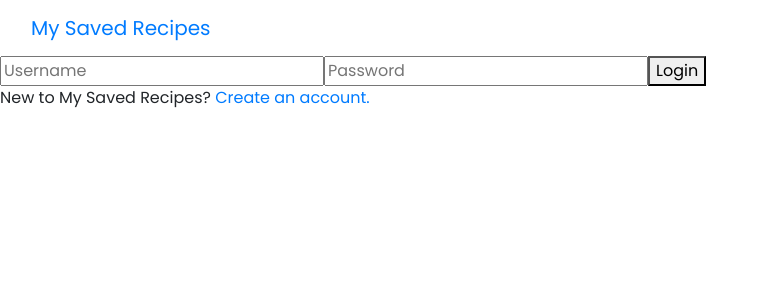
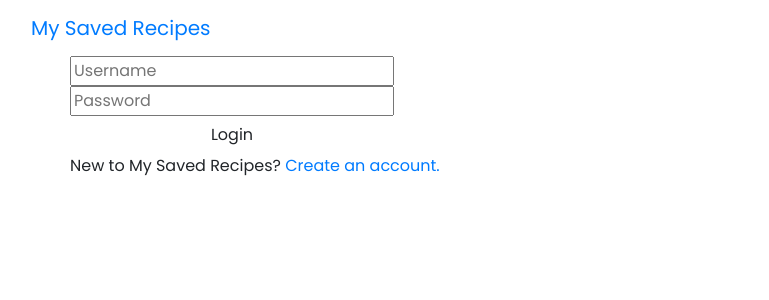
Before and after one commit to davidlewallen/recipe-app, a React app: page /account/login in a window 1280 px wide. Shown: the top 300 px of the page, without its empty margins (0-769 px from the left). Built offline with nearby package versions, Linux system fonts and the light colour scheme; no server answers.

Commit message:
login now uses bootstrap

```diff
--- a/src/account/scenes/login/components/index.jsx
+++ b/src/account/scenes/login/components/index.jsx
@@ -1,6 +1,7 @@
 import React from 'react';
 import PropTypes from 'prop-types';
 import { Link } from 'react-router-dom';
+import { Grid, Row, Col, Button } from 'react-bootstrap';
 
 const {
   string, func, shape, bool,
@@ -15,18 +16,24 @@ const propTypes = {
 };
 
 const Login = props => (
-  <div className="login-container">
+  <Grid className="login">
+    <div>
+      <Row>
+        <Col xs={12} className="align-center">
           {props.error.value && (
-      <p>{props.error.message}</p>
+            <p className="error-message">{props.error.message}</p>
           )}
-
-    <form className="login">
+        </Col>
+        <form className="align-center">
+          <Col xs={12}>
             <input
               className="username-input"
               placeholder="Username"
               value={props.username}
               onChange={props.handleUsername}
             />
+          </Col>
+          <Col xs={12}>
             <input
               className="password-input"
               placeholder="Password"
@@ -34,15 +41,22 @@ const Login = props => (
               value={props.password}
               onChange={props.handlePassword}
             />
-      <button className="login-button" onClick={props.login}>Login</button>
+          </Col>
+          <Col xs={12}>
+            <Button
+              className="login-button"
+              onClick={props.login}
+            >
+              Login
+            </Button>
+          </Col>
         </form>
-
-    <div>
-      <p>
-        New to My Saved Recipes? <Link to="/account/register">Create an account.</Link>
-      </p>
+      </Row>
+      <Row>
+        <Col xs={12} className="align-center"><p>New to My Saved Recipes? <Link to="/account/register">Create an account.</Link></p></Col>
+      </Row>
     </div>
-  </div>
+  </Grid>
 );
 
 Login.propTypes = propTypes;
```
Lines whose indentation alone changed are shown as unchanged.
